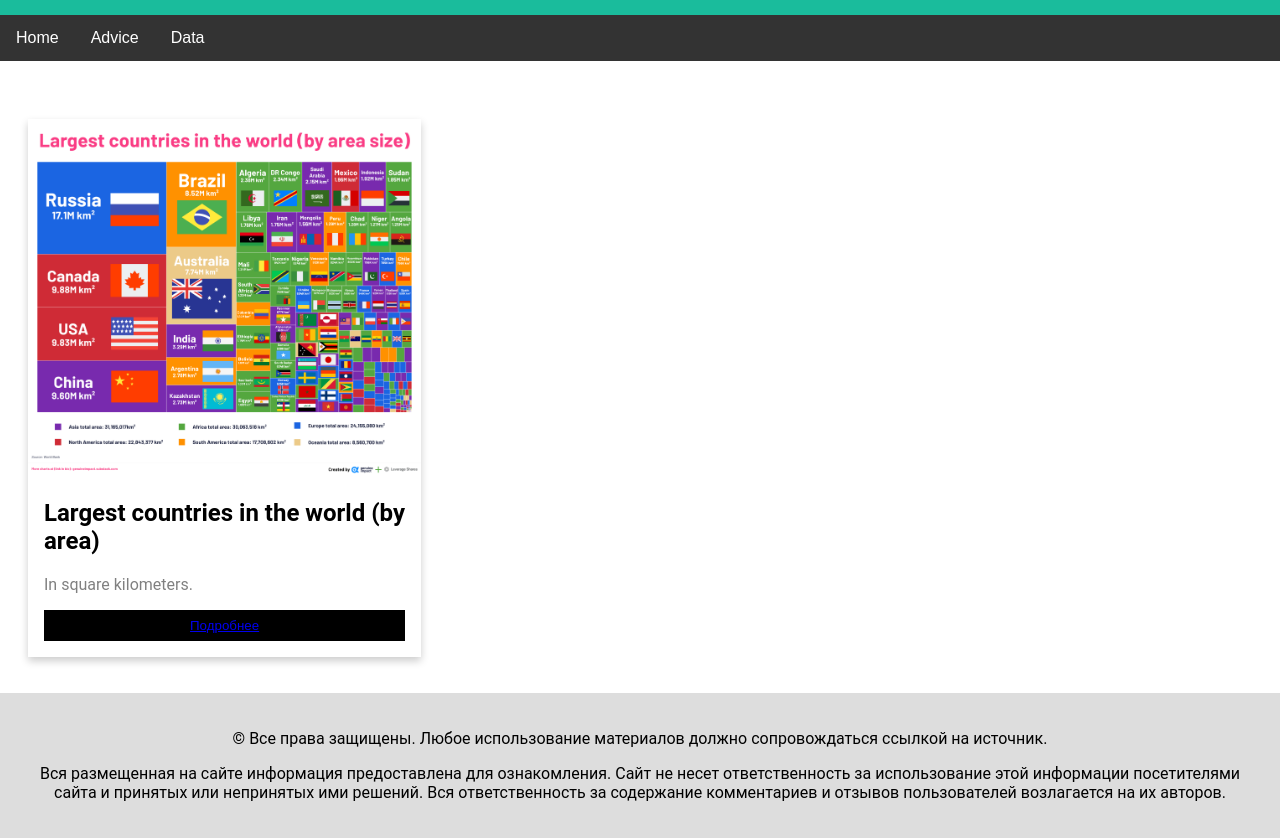
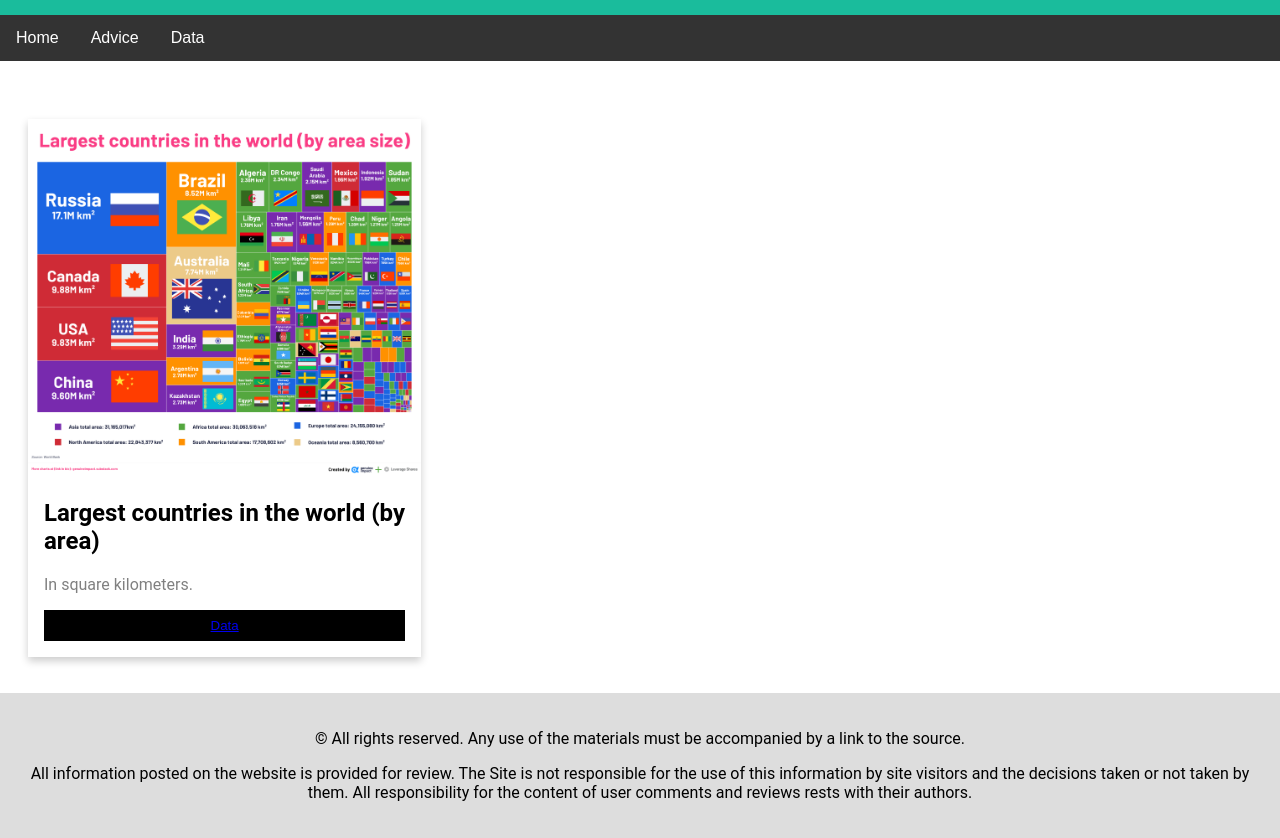
Before and after one commit to daraltnar/daraltnar.github.io, a plain HTML site: page data.html in a window 1280 px wide. Shown: the part 106-944 px from the top of the page. Drawn offline with Linux system fonts and the light colour scheme.

Commit message:
Update data.html
t

```diff
--- a/data.html
+++ b/data.html
@@ -30,7 +30,7 @@
       <div class="container">
         <h2>Largest countries in the world (by area)</h2>
         <p class="title">In square kilometers.</p>
-        <p><button class="button"><a href="krupnejshie-strany-po-ploshhadi.png">Подробнее</a></button></p>
+        <p><button class="button"><a href="krupnejshie-strany-po-ploshhadi.png">Data</a></button></p>
       </div>
     </div>
    </div>
@@ -98,8 +98,8 @@ html {
 </div>
 
 <div class="footer">
-  <p>© Все права защищены. Любое использование материалов должно сопровождаться ссылкой на источник.</p>
-  <p> Вся размещенная на сайте информация предоставлена для ознакомления. Сайт не несет ответственность за использование этой информации посетителями сайта и принятых или непринятых ими решений. Вся ответственность за содержание комментариев и отзывов пользователей возлагается на их авторов.</p>
+  <p>© All rights reserved. Any use of the materials must be accompanied by a link to the source.</p>
+  <p> All information posted on the website is provided for review. The Site is not responsible for the use of this information by site visitors and the decisions taken or not taken by them. All responsibility for the content of user comments and reviews rests with their authors.</p>
 </div>
 
 </body>
```
